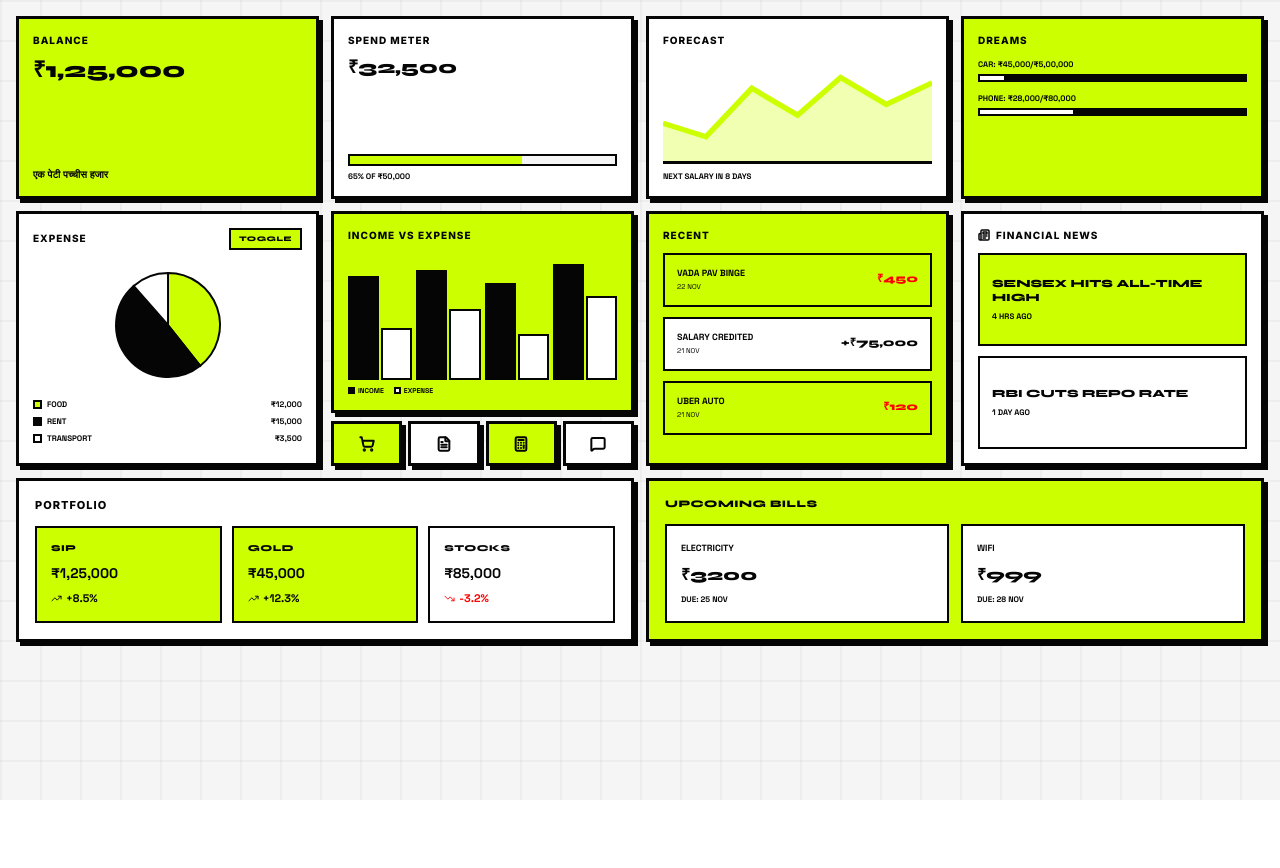
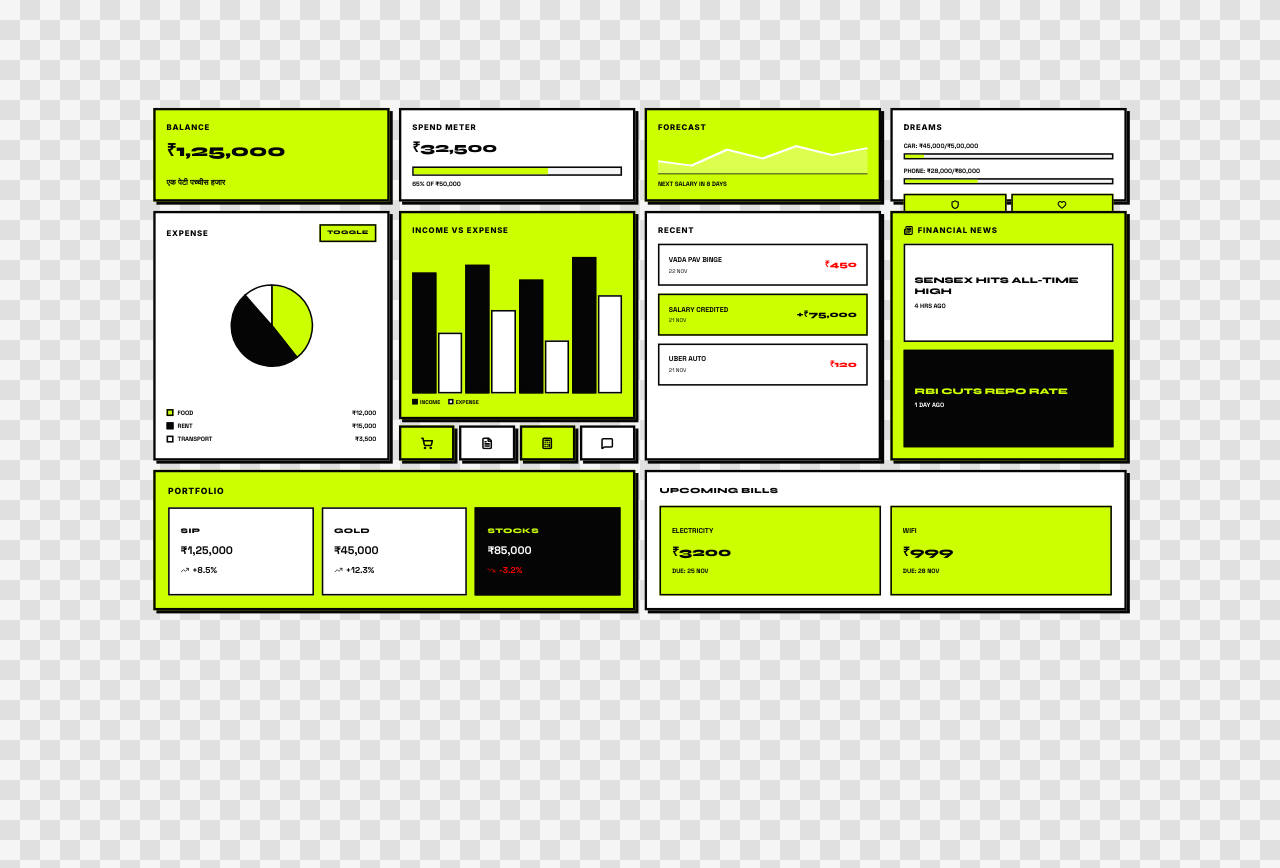
Before and after one commit to omsandippatil/Gandhi, a Next.js app: page /home in a window 1280 px wide. Before the commit the page ends 800 px from the top, so only its background shows below. Built offline with nearby package versions, Linux system fonts and the light colour scheme; a web font is replaced by a local one.

Commit message:
Update print statement from 'Hello' to 'Goodbye'

```diff
--- a/app/home/page.tsx
+++ b/app/home/page.tsx
@@ -1,11 +1,31 @@
 "use client";
 
-import React, { useState } from 'react';
-import { ShoppingCart, FileText, Calculator, MessageSquare, Newspaper, TrendingUp, TrendingDown } from 'lucide-react';
+import React, { useState, useEffect } from 'react';
+import { ShoppingCart, FileText, Calculator, MessageSquare, Newspaper, TrendingUp, TrendingDown, Shield, Heart } from 'lucide-react';
 
 const Dashboard = () => {
   const [pieMode, setPieMode] = useState('expense');
   const [hoveredButton, setHoveredButton] = useState<number | null>(null);
+  const [scale, setScale] = useState(1);
+
+  useEffect(() => {
+    const handleResize = () => {
+      const width = window.innerWidth;
+      const height = window.innerHeight;
+      const baseWidth = 1600;
+      const baseHeight = 900;
+
+      const scaleX = (width - 32) / baseWidth;
+      const scaleY = (height - 32) / baseHeight;
+      const newScale = Math.min(scaleX, scaleY, 1.2);
+
+      setScale(newScale);
+    };
+
+    handleResize();
+    window.addEventListener('resize', handleResize);
+    return () => window.removeEventListener('resize', handleResize);
+  }, []);
 
   const balance = 125000;
   const budget = 50000;
@@ -26,6 +46,9 @@ const Dashboard = () => {
     { name: 'CAR', saved: 45000, target: 500000 },
     { name: 'PHONE', saved: 28000, target: 80000 }
   ];
+
+  const emergencyFund = { saved: 75000, target: 150000 };
+  const healthInsurance = { premium: 12000, coverage: 500000 };
 
   const portfolio = [
     { name: 'SIP', amount: 125000, returns: 8.5 },
@@ -55,10 +78,13 @@ const Dashboard = () => {
       padding: '16px',
       boxSizing: 'border-box',
       backgroundImage: `
-        linear-gradient(#05050508 2px, transparent 2px),
-        linear-gradient(90deg, #05050508 2px, transparent 2px)
+        repeating-conic-gradient(#E0E0E0 0% 25%, #F5F5F5 0% 50%)
       `,
-      backgroundSize: '40px 40px'
+      backgroundSize: '40px 40px',
+      backgroundPosition: '0 0, 20px 20px',
+      display: 'flex',
+      alignItems: 'center',
+      justifyContent: 'center'
     }}>
       <style>{`
         @import url('https://fonts.googleapis.com/css2?family=Syne:wght@700;800&family=Space+Grotesk:wght@400;700&family=Hind+Guntur:wght@700&family=Inter:wght@700;800&display=swap');
@@ -82,12 +108,17 @@ const Dashboard = () => {
       `}</style>
 
       <div style={{
+        transform: `scale(${scale})`,
+        transformOrigin: 'center center',
+        width: '1600px',
+        transition: 'transform 0.3s ease'
+      }}>
+        <div style={{
           display: 'grid',
           gridTemplateColumns: 'repeat(4, 1fr)',
-        gridTemplateRows: '0.7fr 1.8fr 1fr 1fr',
+          gridTemplateRows: '120px 320px 180px 180px',
           gap: '12px',
-        height: 'calc(100vh - 32px)',
-        maxWidth: '1800px',
+          maxWidth: '1600px',
           margin: '0 auto'
         }}>
 
@@ -139,7 +170,7 @@ const Dashboard = () => {
           </div>
 
           <div className="brutal-shadow" style={{
-          background: '#FFFFFF',
+            background: '#CCFF00',
             border: '3px solid #050505',
             padding: '14px',
             transition: 'all 0.2s',
@@ -154,12 +185,12 @@ const Dashboard = () => {
                 <polyline
                   points="0,25 16,30 33,12 50,22 66,8 83,18 100,10"
                   fill="none"
-                stroke="#CCFF00"
+                  stroke="#FFFFFF"
                   strokeWidth="2"
                 />
                 <polyline
                   points="0,25 16,30 33,12 50,22 66,8 83,18 100,10 100,40 0,40"
-                fill="#CCFF00"
+                  fill="#FFFFFF"
                   opacity="0.3"
                 />
                 <line x1="0" y1="40" x2="100" y2="40" stroke="#050505" strokeWidth="2"/>
@@ -171,7 +202,7 @@ const Dashboard = () => {
           </div>
 
           <div className="brutal-shadow" style={{
-          background: '#CCFF00',
+            background: '#FFFFFF',
             border: '3px solid #050505',
             padding: '14px',
             transition: 'all 0.2s',
@@ -182,19 +213,31 @@ const Dashboard = () => {
               DREAMS
             </div>
             {dreams.map((dream, i) => (
-            <div key={i} style={{ marginBottom: i === dreams.length - 1 ? '0' : '10px' }}>
+              <div key={i} style={{ marginBottom: '8px' }}>
                 <div style={{ fontSize: '8px', fontWeight: 700, marginBottom: '4px', color: '#050505' }}>
                   {dream.name}: ₹{dream.saved.toLocaleString('en-IN')}/₹{dream.target.toLocaleString('en-IN')}
                 </div>
-              <div style={{ background: '#050505', height: '8px', border: '2px solid #050505' }}>
+                <div style={{ background: '#F5F5F5', height: '8px', border: '2px solid #050505' }}>
                   <div style={{
-                  background: '#FFFFFF',
+                    background: '#CCFF00',
                     height: '100%',
                     width: `${(dream.saved / dream.target) * 100}%`
                   }} />
                 </div>
               </div>
             ))}
+            <div style={{ display: 'flex', gap: '6px', marginTop: '4px' }}>
+              <div style={{ flex: 1, background: '#CCFF00', border: '2px solid #050505', padding: '6px', display: 'flex', flexDirection: 'column', alignItems: 'center', justifyContent: 'center' }}>
+                <Shield size={12} strokeWidth={3} color="#050505" />
+                <div style={{ fontSize: '7px', fontWeight: 700, marginTop: '2px', color: '#050505' }}>EMERGENCY</div>
+                <div style={{ fontSize: '7px', fontWeight: 700, color: '#050505' }}>₹{emergencyFund.saved.toLocaleString('en-IN')}</div>
+              </div>
+              <div style={{ flex: 1, background: '#CCFF00', border: '2px solid #050505', padding: '6px', display: 'flex', flexDirection: 'column', alignItems: 'center', justifyContent: 'center' }}>
+                <Heart size={12} strokeWidth={3} color="#050505" />
+                <div style={{ fontSize: '7px', fontWeight: 700, marginTop: '2px', color: '#050505' }}>HEALTH</div>
+                <div style={{ fontSize: '7px', fontWeight: 700, color: '#050505' }}>₹{healthInsurance.coverage.toLocaleString('en-IN')}</div>
+              </div>
+            </div>
           </div>
 
           <div className="brutal-shadow" style={{
@@ -359,7 +402,7 @@ const Dashboard = () => {
           </div>
 
           <div className="brutal-shadow" style={{
-          background: '#CCFF00',
+            background: '#FFFFFF',
             border: '3px solid #050505',
             padding: '14px',
             transition: 'all 0.2s',
@@ -371,7 +414,7 @@ const Dashboard = () => {
             </div>
             {transactions.map((txn, i) => (
               <div key={i} style={{
-              background: txn.amount > 0 ? '#FFFFFF' : '#CCFF00',
+                background: txn.amount > 0 ? '#CCFF00' : '#FFFFFF',
                 border: '2px solid #050505',
                 padding: '12px',
                 marginBottom: i === transactions.length - 1 ? '0' : '10px',
@@ -408,7 +451,7 @@ const Dashboard = () => {
           </div>
 
           <div className="brutal-shadow" style={{
-          background: '#FFFFFF',
+            background: '#CCFF00',
             border: '3px solid #050505',
             padding: '14px',
             transition: 'all 0.2s',
@@ -423,7 +466,7 @@ const Dashboard = () => {
             </div>
             <div style={{ display: 'flex', flexDirection: 'column', gap: '10px', flex: 1 }}>
               <div style={{
-              background: '#CCFF00',
+                background: '#FFFFFF',
                 border: '2px solid #050505',
                 padding: '12px',
                 flex: 1,
@@ -450,7 +493,7 @@ const Dashboard = () => {
                 </div>
               </div>
               <div style={{
-              background: '#FFFFFF',
+                background: '#050505',
                 border: '2px solid #050505',
                 padding: '12px',
                 flex: 1,
@@ -464,14 +507,14 @@ const Dashboard = () => {
                   fontWeight: 800,
                   marginBottom: '4px',
                   lineHeight: '1.3',
-                color: '#050505'
+                  color: '#CCFF00'
                 }}>
                   RBI CUTS REPO RATE
                 </div>
                 <div style={{
                   fontSize: '8px',
                   fontWeight: 700,
-                color: '#050505'
+                  color: '#FFFFFF'
                 }}>
                   1 DAY AGO
                 </div>
@@ -481,7 +524,7 @@ const Dashboard = () => {
 
           <div className="brutal-shadow" style={{
             gridColumn: 'span 2',
-          background: '#FFFFFF',
+            background: '#CCFF00',
             border: '3px solid #050505',
             padding: '16px',
             transition: 'all 0.2s',
@@ -495,7 +538,7 @@ const Dashboard = () => {
               {portfolio.map((item, i) => (
                 <div key={i} style={{
                   flex: 1,
-                background: item.returns > 0 ? '#CCFF00' : '#FFFFFF',
+                  background: item.returns > 0 ? '#FFFFFF' : '#050505',
                   border: '2px solid #050505',
                   padding: '14px',
                   display: 'flex',
@@ -507,7 +550,7 @@ const Dashboard = () => {
                     fontSize: '9px',
                     fontWeight: 800,
                     marginBottom: '8px',
-                  color: '#050505',
+                    color: item.returns > 0 ? '#050505' : '#CCFF00',
                     letterSpacing: '0.5px'
                   }}>
                     {item.name}
@@ -516,7 +559,7 @@ const Dashboard = () => {
                     fontSize: '14px',
                     fontWeight: 700,
                     marginBottom: '6px',
-                  color: '#050505'
+                    color: item.returns > 0 ? '#050505' : '#FFFFFF'
                   }}>
                     ₹{item.amount.toLocaleString('en-IN')}
                   </div>
@@ -538,7 +581,7 @@ const Dashboard = () => {
 
           <div className="brutal-shadow" style={{
             gridColumn: 'span 2',
-          background: '#CCFF00',
+            background: '#FFFFFF',
             border: '3px solid #050505',
             padding: '16px',
             color: '#050505',
@@ -553,7 +596,7 @@ const Dashboard = () => {
               {bills.map((bill, i) => (
                 <div key={i} style={{
                   flex: 1,
-                background: '#FFFFFF',
+                  background: '#CCFF00',
                   border: '2px solid #050505',
                   padding: '14px',
                   color: '#050505',
@@ -577,6 +620,7 @@ const Dashboard = () => {
 
         </div>
       </div>
+    </div>
   );
 };
 
```
Lines whose indentation alone changed are shown as unchanged.
